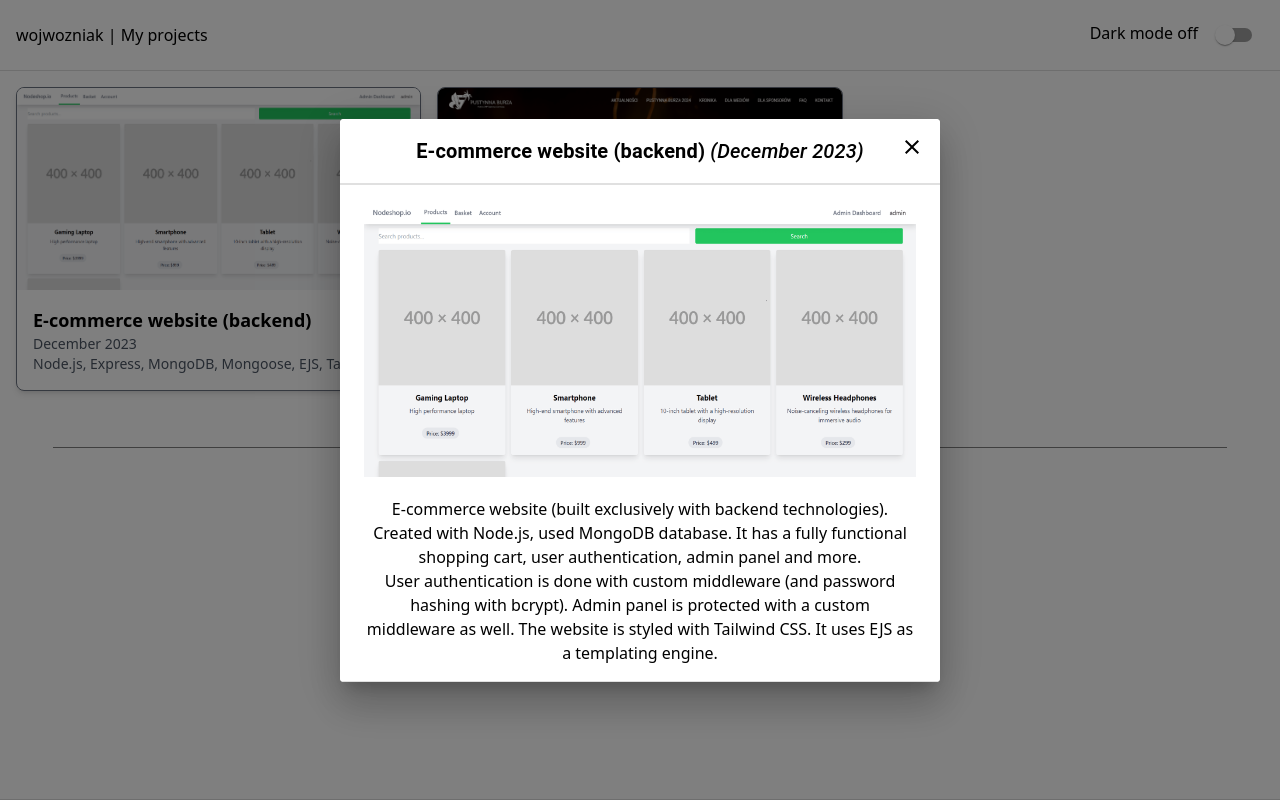
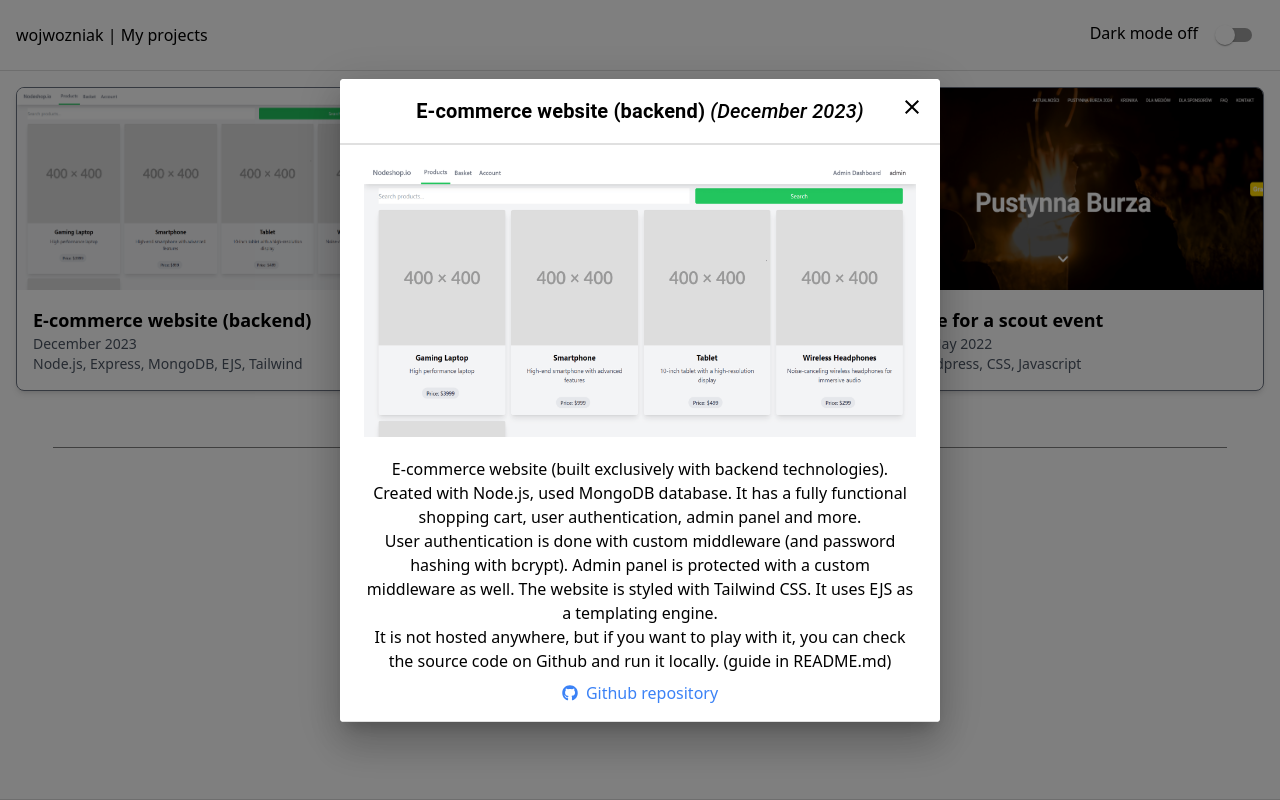
Before and after one commit to wojwozniak/projects, a React (Vite) app: page / in a window 1280 px wide. Both pictures are taken after a click on the element 218 px from the left and 238 px from the top of the page. Built offline with nearby package versions, Linux system fonts and the light colour scheme.

Commit message:
add project 3

```diff
--- a/src/ProjectsGrid.tsx
+++ b/src/ProjectsGrid.tsx
@@ -1,6 +1,7 @@
 import ProjectComponent from './ui/ProjectComponent'
 import img__pustynna from './../assets/images/pustynna.png'
 import img__eCommerce from './../assets/images/nodeshop.png'
+import img__bezier from './../assets/images/bezier.png'
 import { FaExternalLinkAlt, FaGithub } from "react-icons/fa";
 
 const ProjectsGrid = () => {
@@ -9,7 +10,7 @@ const ProjectsGrid = () => {
       <ProjectComponent
         title="E-commerce website (backend)"
         date="December 2023"
-        techStack="Node.js, Express, MongoDB, Mongoose, EJS, Tailwind"
+        techStack="Node.js, Express, MongoDB, EJS, Tailwind"
         screenshotUrl={img__eCommerce}
         description={
           <div>
@@ -19,6 +20,51 @@ const ProjectsGrid = () => {
             <p>
               User authentication is done with custom middleware (and password hashing with bcrypt). Admin panel is protected with a custom middleware as well. The website is styled with Tailwind CSS. It uses EJS as a templating engine.
             </p>
+            <p>
+              It is not hosted anywhere, but if you want to play with it, you can check the source code on Github and run it locally. (guide in README.md)
+            </p>
+            <p className='flex flex-row items-center justify-center gap-2'>
+              <a href="https://github.com/wojwozniak/nodejs-shop"
+                className="text-blue-500 hover:underline flex flex-row items-center justify-center gap-2 mt-2"
+                target='_blank'>
+                <FaGithub />
+                Github repository
+              </a>
+            </p>
+          </div>
+        }
+      />
+      <ProjectComponent
+        title="Bezier curve editor"
+        date="December 2023"
+        techStack="React, Typescript, Tailwind, Canvas API"
+        screenshotUrl={img__bezier}
+        description={
+          <div>
+            <p>
+              Bezier curve editor. It allows to create and edit bezier curves. It is built with React and Typescript. It uses Canvas API to draw curves and is styled with Tailwind CSS.
+            </p>
+            <p>
+              It allows to add, remove and move points. It works with unlimited number of layers - so we can have multiple curves on the same canvas. It also has feature to render "helper" lines. You can also export your image as a PNG or SVG file (SVG is optimised so it can be used as font generator).
+            </p>
+            <ul className='flex flex-row justify-between w-full px-4 pt-4'>
+              <li className='flex flex-row items-center justify-center gap-2'>
+                <FaExternalLinkAlt className='text-blue-500 hover:underline' />
+                <a href="https://wojwozniak.com/bezier-curves/"
+                  className="text-blue-500 hover:underline"
+                  target='_blank'>
+                  Live website
+                </a>
+              </li>
+              <li className='flex flex-row items-center justify-center gap-2'>
+                <FaGithub className='text-blue-500 hover:underline' />
+                <a href="https://github.com/wojwozniak/bezier-curves"
+                  className="text-blue-500 hover:underline"
+                  target='_blank'>
+                  Github repository
+                </a>
+              </li>
+            </ul>
           </div>
         }
       />
```
Also changed, not shown: assets/images/bezier.png (added).
